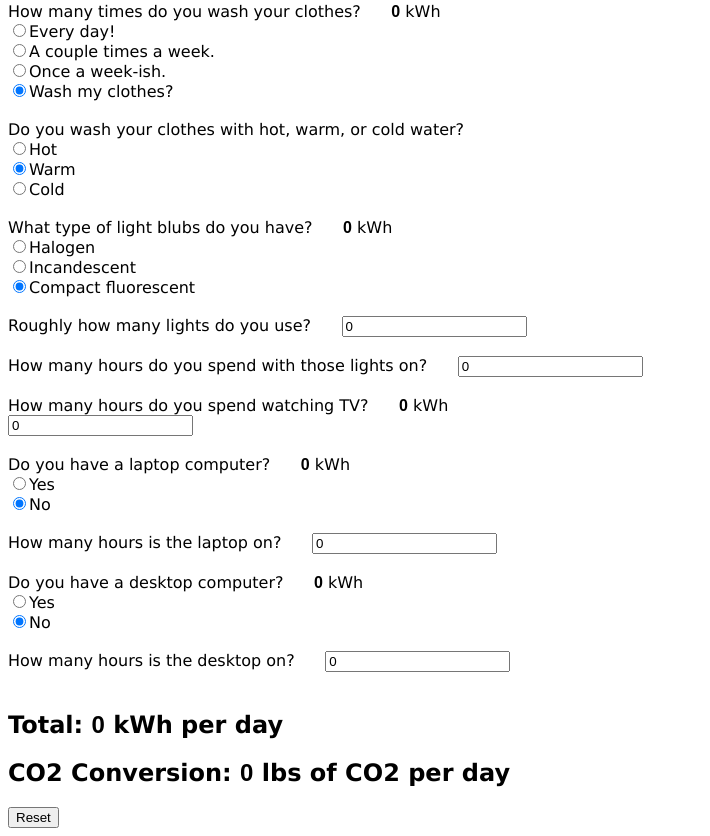
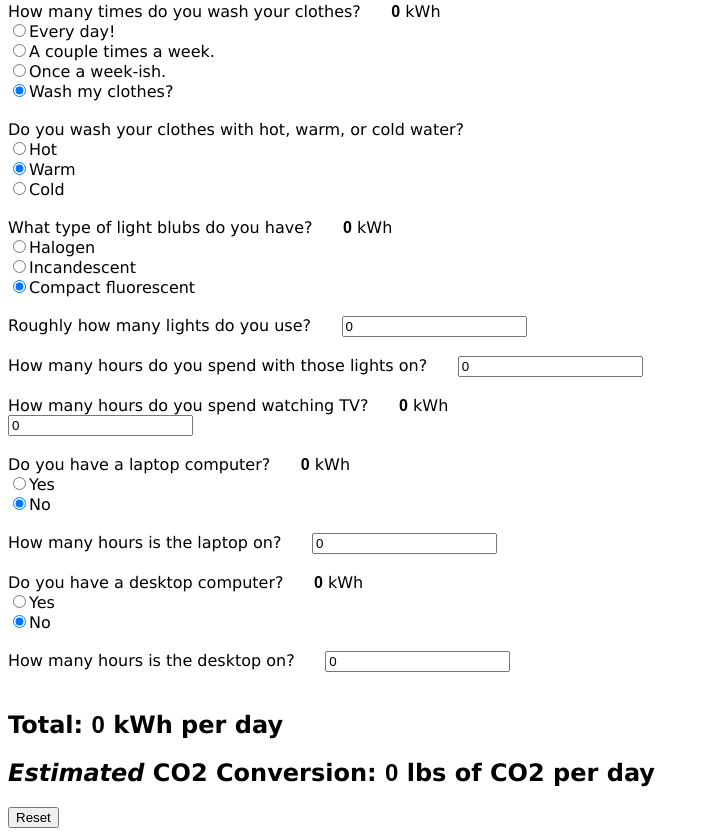
Before and after one commit to cbiasco/linkage-project, a plain HTML site: page index.html in a window 1280 px wide. Shown: the part 882-1718 px from the top of the page, without its empty margins (0-710 px from the left). Drawn offline with Linux system fonts and the light colour scheme.

Commit message:
Added "Estimated"

```diff
--- a/index.html
+++ b/index.html
@@ -110,7 +110,7 @@
 			<p></p>
 			<h2>Total: <span id="total">0</span> kWh per day</h2>
 			<p></>
-			<h2>CO2 Conversion: <span id="CO2">0</span> lbs of CO2 per day</h2>
+			<h2><i>Estimated</i> CO2 Conversion: <span id="CO2">0</span> lbs of CO2 per day</h2>
         </div>
 		<div id="bottom-buttons">
 			<p></p>
```
